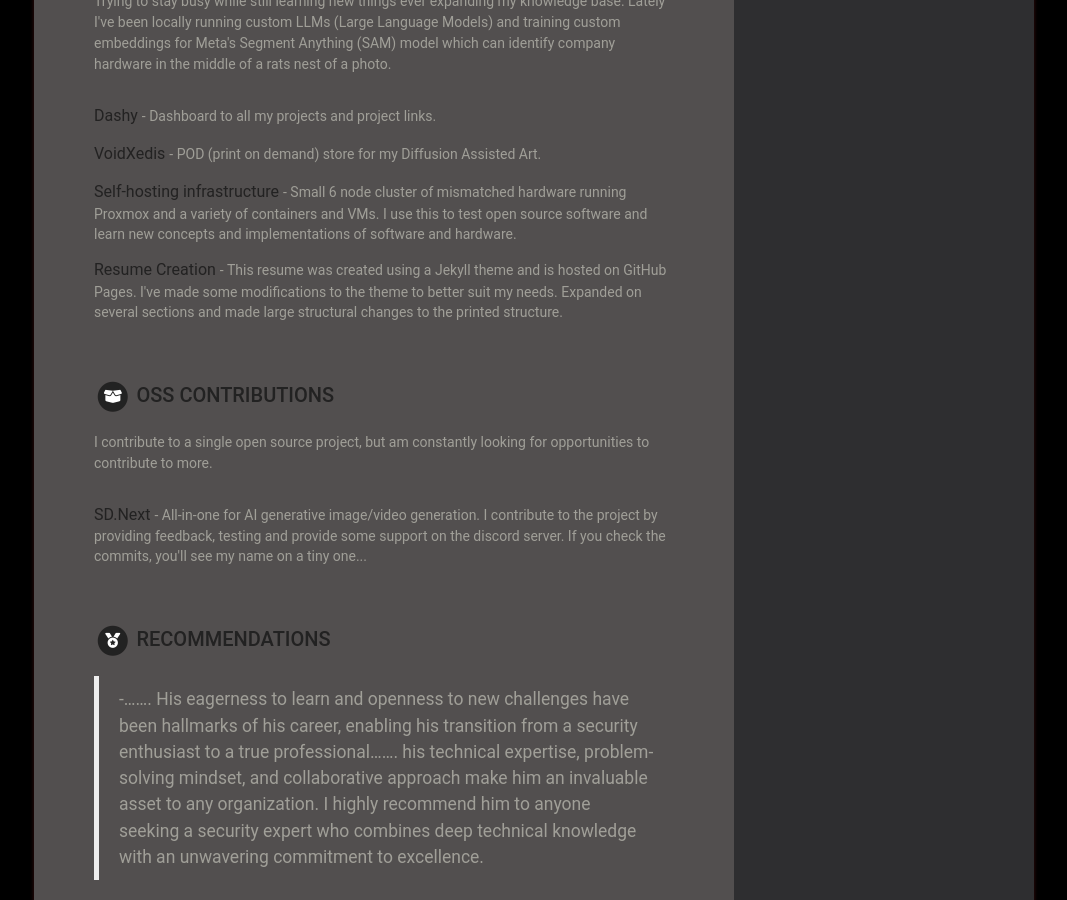
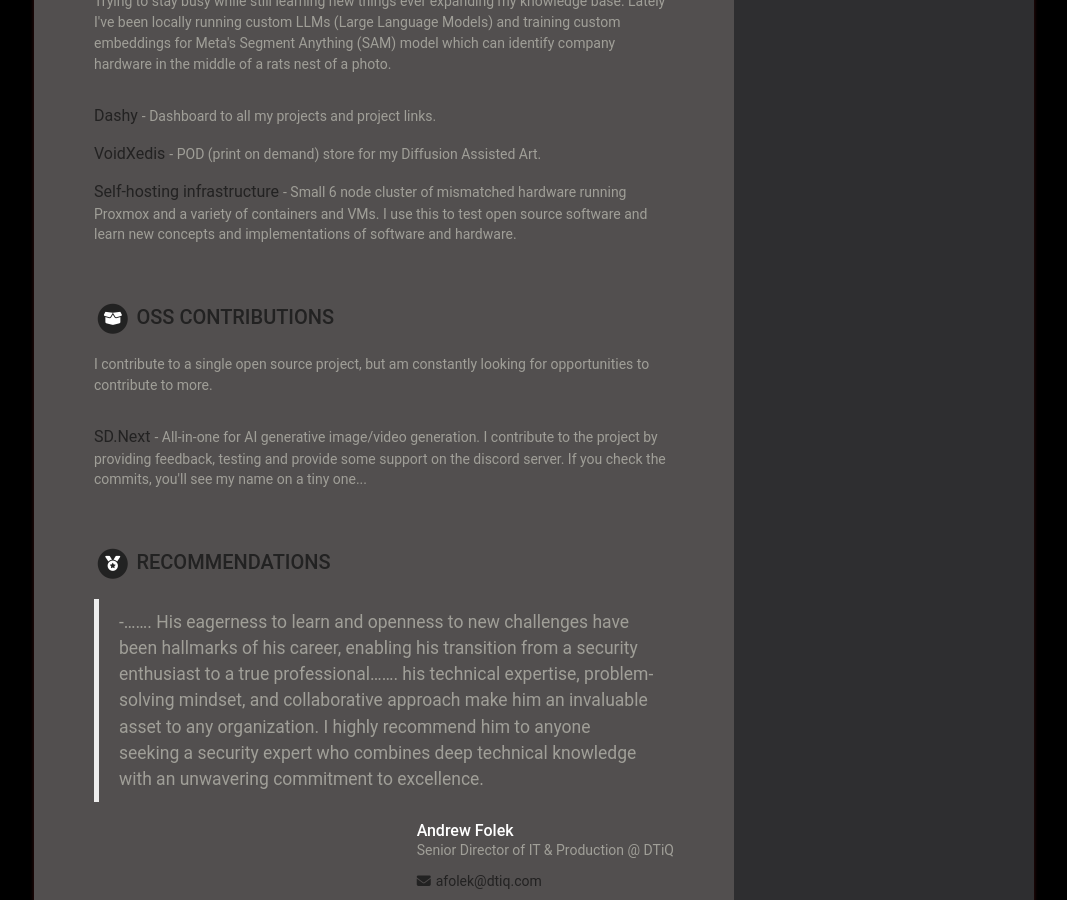
Before and after one commit to xedis/online-cv, a Jekyll site: the page built from index.html, in a window 1280 px wide and 900 px high, scrolled down 2496 px. Shown: the whole window, without its empty margins (106-1173 px from the left). Built offline with Jekyll 4.4.1, drawn with Linux system fonts in a browser that asks for light colours.

Commit message:
Revert "test"
This reverts commit 33147ef996667771d9a54bd01f73d2e9c3b4c795.

```diff
--- a/_data/data.yml
+++ b/_data/data.yml
@@ -158,9 +158,6 @@ projects:
       - title: Self-hosting infrastructure
         link: "https://xedis.net"
         tagline: "Small 6 node cluster of mismatched hardware running Proxmox and a variety of containers and VMs. I use this to test open source software and learn new concepts and implementations of software and hardware."
-      - title: Resume Creation
-        link: "https://github.com/xedis/online-cv"
-        tagline: "This resume was created using a Jekyll theme and is hosted on GitHub Pages. I've made some modifications to the theme to better suit my needs. Expanded on several sections and made large structural changes to the printed structure."
 oss:
     title: OSS Contributions
     intro: >
```
